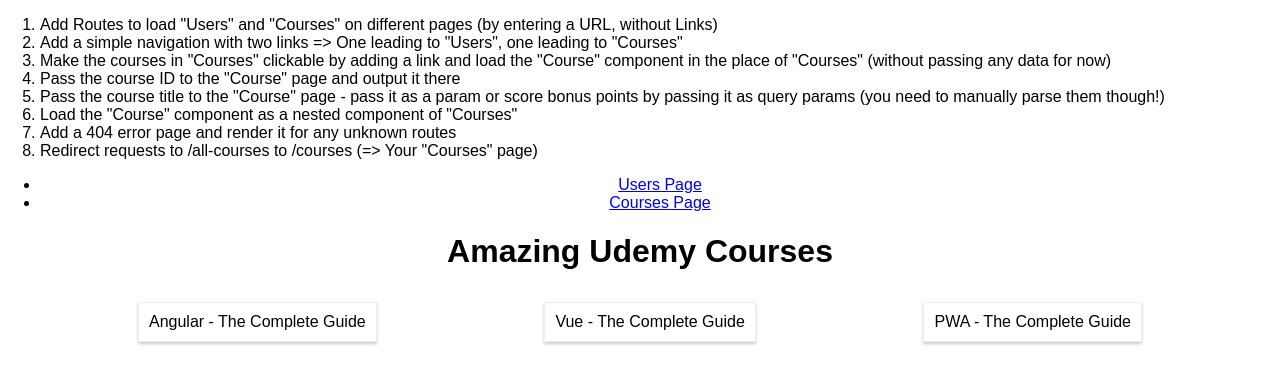
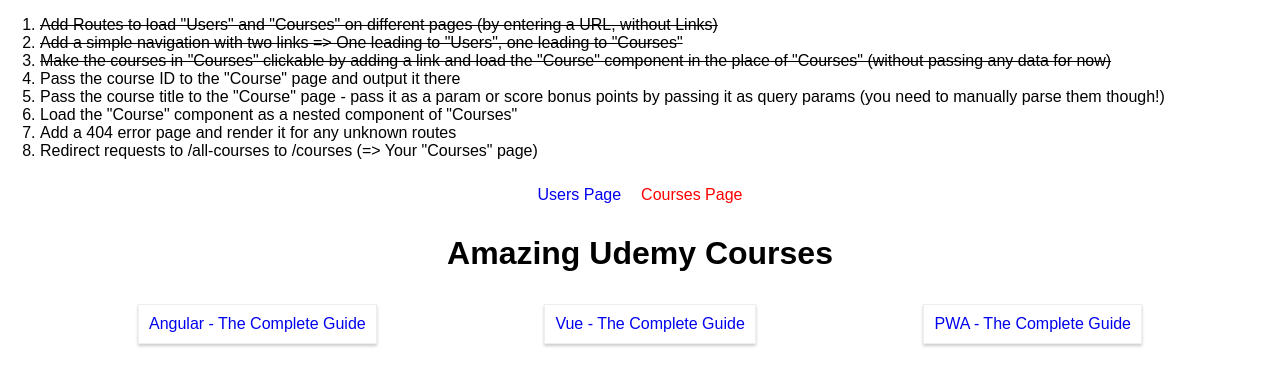
Before and after one commit to shahiddhariwala/playing-around-with-react-js, a React (Create React App) app in the folder routing--assignment-problem/: page /courses in a window 1280 px wide. Shown: the top 386 px of the page. Built offline with nearby package versions, Linux system fonts and the light colour scheme.

Commit message:
Task 3 Done :   Make the courses in "Courses" clickable by adding a link and load             the "Course" component in the place of "Courses" (without passing             any data for now)

```diff
--- a/routing--assignment-problem/src/App.js
+++ b/routing--assignment-problem/src/App.js
@@ -2,27 +2,33 @@
 
 import Courses from "./containers/Courses/Courses";
 import Users from "./containers/Users/Users";
-import { BrowserRouter, Route, Switch, Link } from "react-router-dom";
+import Course from "./containers/Course/Course";
+import { BrowserRouter, Route, Switch, NavLink } from "react-router-dom";
 
 class App extends Component {
   render() {
-
-
     return (
       <div className="App">
         <ol style={{ textAlign: "left" }}>
           <li>
-            Add Routes to load "Users" and "Courses" on different pages (by
-            entering a URL, without Links)
+            <del>
+              {" "}
+              Add Routes to load "Users" and "Courses" on different pages (by
+              entering a URL, without Links){" "}
+            </del>
           </li>
           <li>
-            Add a simple navigation with two links => One leading to "Users",
-            one leading to "Courses"
+            <del>
+              Add a simple navigation with two links => One leading to "Users",
+              one leading to "Courses"
+            </del>
           </li>
           <li>
+          <del>
             Make the courses in "Courses" clickable by adding a link and load
             the "Course" component in the place of "Courses" (without passing
             any data for now)
+            </del>
           </li>
           <li>Pass the course ID to the "Course" page and output it there</li>
           <li>
@@ -43,17 +49,18 @@
         <BrowserRouter>
           <div>
             <nav>
-              <ul >
-                <li>
-                  <Link to="/users">Users Page</Link>
+              <ul style={{listStyle:'none',padding: '0px'}}>
+                <li style={{display:'inline-block',margin:'10px'}}>
+                  <NavLink to="/users">Users Page</NavLink>
                 </li>
-                <li>
-                  <Link to="/courses">Courses Page</Link>
+                <li style={{display:'inline-block',margin:'10px'}}>
+                  <NavLink to="/courses">Courses Page</NavLink>
                 </li>
               </ul>
             </nav>
             <Switch>
               <Route path="/users" component={Users} />
+              <Route path="/courses/course" component={Course} />
               <Route path="/courses" component={Courses} />
             </Switch>
           </div>
--- a/routing--assignment-problem/src/containers/Courses/Courses.js
+++ b/routing--assignment-problem/src/containers/Courses/Courses.js
@@ -1,26 +1,28 @@
-import React, { Component } from 'react';
-
-import './Courses.css';
+import React, { Component } from "react";
+import { Link } from "react-router-dom";
+import "./Courses.css";
 
 class Courses extends Component {
   state = {
     courses: [
-            { id: 1, title: 'Angular - The Complete Guide' },
-            { id: 2, title: 'Vue - The Complete Guide' },
-            { id: 3, title: 'PWA - The Complete Guide' }
-        ]
-    }
+      { id: 1, title: "Angular - The Complete Guide" },
+      { id: 2, title: "Vue - The Complete Guide" },
+      { id: 3, title: "PWA - The Complete Guide" },
+    ],
+  };
 
-    render () {
+  render() {
     return (
       <div>
         <h1>Amazing Udemy Courses</h1>
         <section className="Courses">
-                    {
-                        this.state.courses.map( course => {
-                            return <article className="Course" key={course.id}>{course.title}</article>;
-                        } )
-                    }
+          {this.state.courses.map((course) => {
+            return (
+              <Link to={this.props.match.url + "/course"} key={course.id}s>
+                <article className="Course">{course.title}</article>
+              </Link>
+            );
+          })}
         </section>
       </div>
     );
--- a/routing--assignment-problem/src/index.css
+++ b/routing--assignment-problem/src/index.css
@@ -4,3 +4,11 @@
   font-family: sans-serif;
   text-align: center;
 }
+.active
+{
+  color:red;
+}
+
+a{
+  text-decoration: none;
+}
```
Lines whose indentation alone changed are shown as unchanged.
